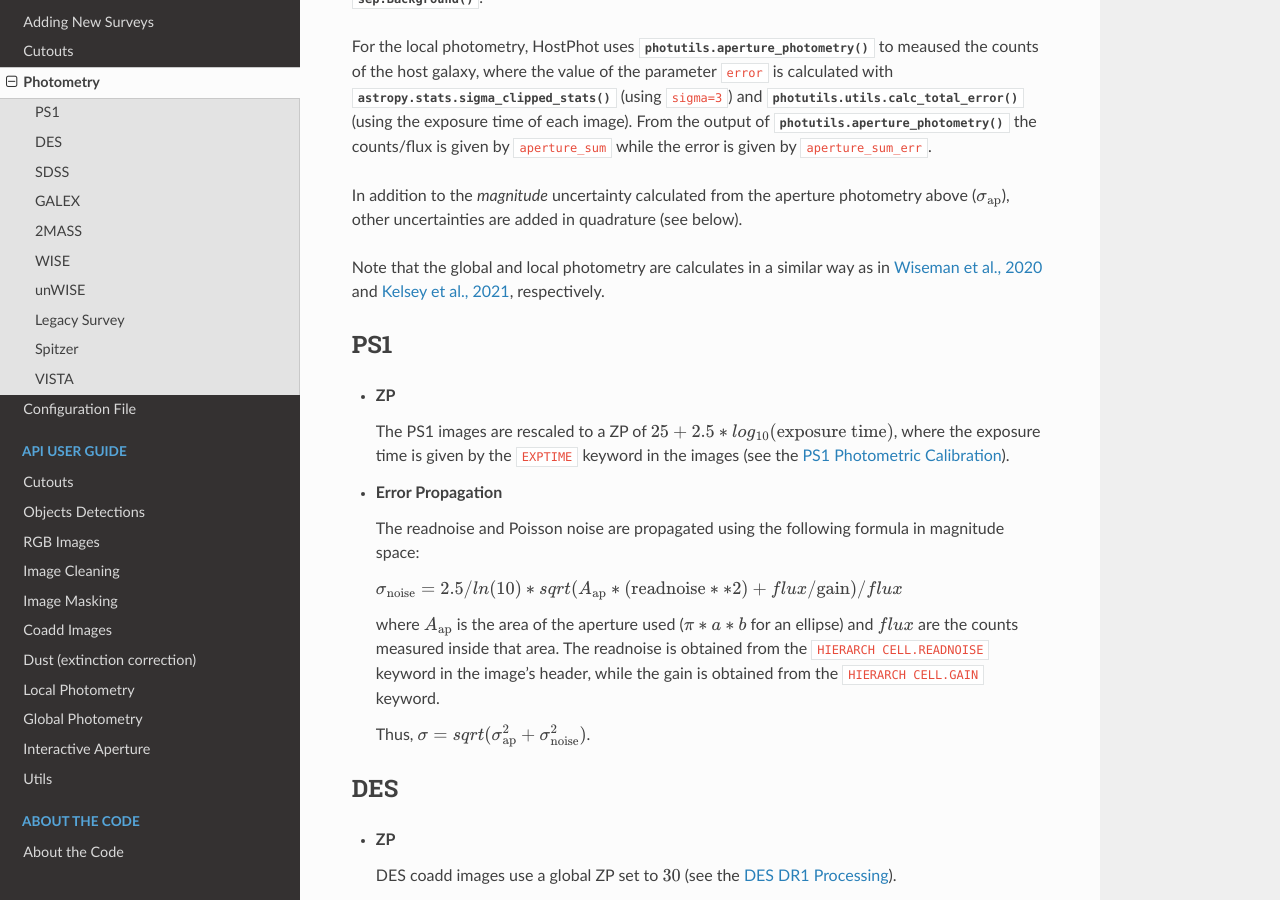
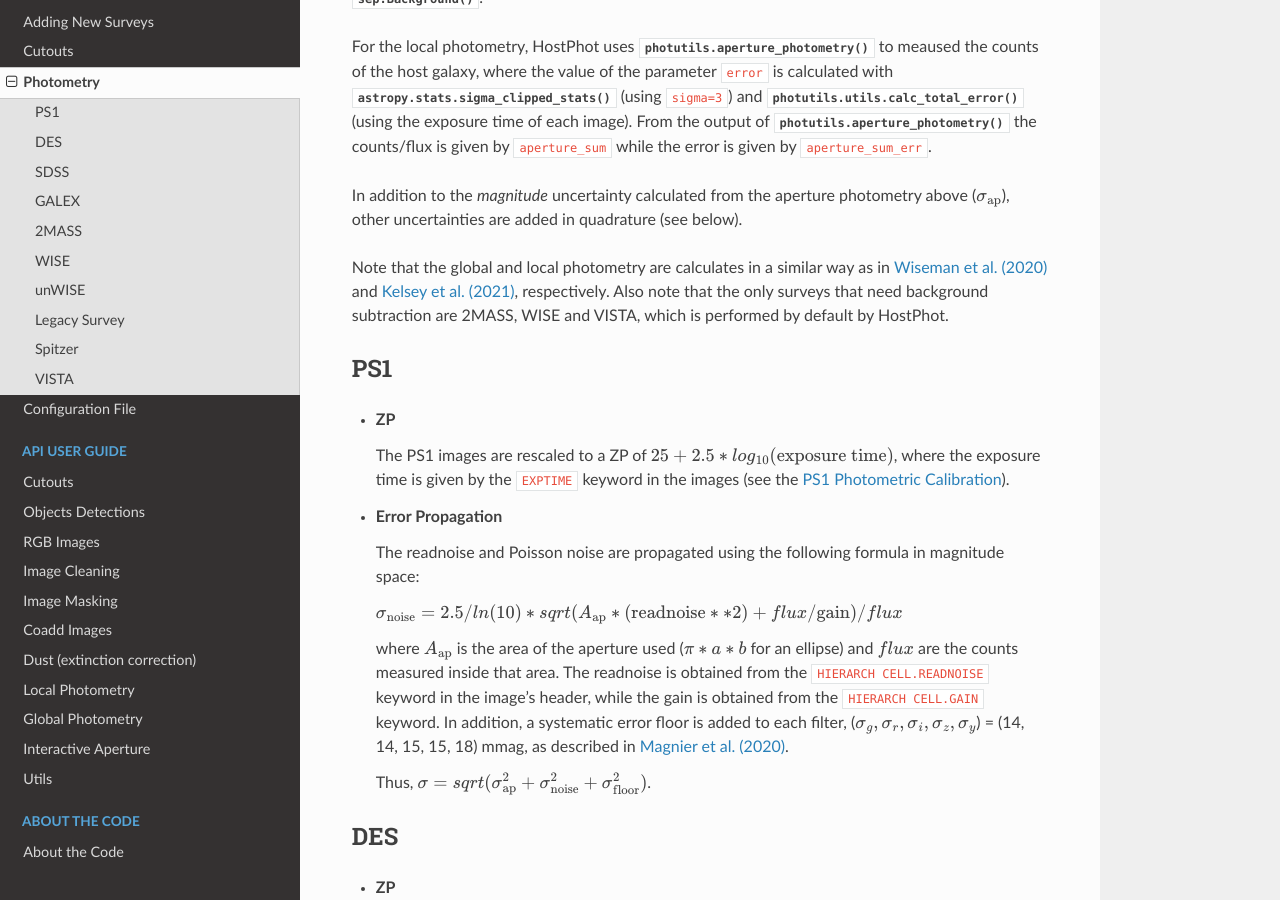
Before and after one commit to temuller/hostphot, a Sphinx documentation site: the page built from docs/further_information/photometry.rst, in a window 1280 px wide and 900 px high, scrolled down 489 px. Built offline with Sphinx 7.4.7 and the Read the Docs theme 2.0.0, drawn with Linux system fonts in a browser that asks for light colours.

Commit message:
updating docs with upcoming version

```diff
--- a/docs/api/cutouts.rst
+++ b/docs/api/cutouts.rst
@@ -14,4 +14,3 @@ Everything related to cutouts is documented bellow:
 .. autofunction:: get_SDSS_images
 .. autofunction:: match_wcs
 .. autofunction:: download_images
-.. autofunction:: pool_download
--- a/docs/examples/preprocessing.rst
+++ b/docs/examples/preprocessing.rst
@@ -34,7 +34,7 @@ Some low-redshift galaxy can have foreground stars "sitting" on top of them. Hos
 	# this also creates new fits files
 	coadd_mask_params = create_mask(name, host_ra, host_dec,
                                 	filt=coadd_filters, survey=survey,
-                                	extract_params=True)
+                                	extract_params=True, threshold=23)
 
 	for filt in 'grizy':
     		create_mask(name, host_ra, host_dec, filt, survey=survey,
--- a/docs/further_information/cutouts.rst
+++ b/docs/further_information/cutouts.rst
@@ -39,7 +39,7 @@ These images are downloaded using `astroquery.skyview <https://astroquery.readth
 GALEX
 ~~~~~
 
-These are downloaded with `astroquery.skyview`. Some header information missing in these images is retrieved from the images obtained with `astroquery.mast.Observations <https://astroquery.readthedocs.io/en/latest/mast/mast.html>`_ (e.g. exposure time). The pixel scaling of the images is 1.5 arcsec/pixel, as described in the `GALEX website <https://asd.gsfc.nasa.gov/archive/galex/FAQ/counts_background.html>`_. The available filters are: :math:`FUV` (far-UV) and :math:`NUV` (near-UV).
+These are downloaded with `astroquery.mast.Observations <https://astroquery.readthedocs.io/en/latest/mast/mast.html>`_. The pixel scaling of the images is 1.5 arcsec/pixel, as described in the `GALEX website <https://asd.gsfc.nasa.gov/archive/galex/FAQ/counts_background.html>`_. The available filters are: :math:`FUV` (far-UV) and :math:`NUV` (near-UV). The user can choose between different surveys: Deep (DIS), Medium (MIS) or All-Sky Imaging Survey (AIS), Nearby Galaxy Survey (NGS) or Guest Investigator Survey (GII). By default, the image with the largest exposure time is downloaded.
 
 .. figure:: static/galex_footprint.jpg
 
--- a/docs/further_information/photometry.rst
+++ b/docs/further_information/photometry.rst
@@ -17,7 +17,7 @@ For the local photometry, HostPhot uses :func:`photutils.aperture_photometry()`
 
 In addition to the `magnitude` uncertainty calculated from the aperture photometry above (:math:`\sigma_{\text{ap}}`), other uncertainties are added in quadrature (see below).
 
-Note that the global and local photometry are calculates in a similar way as in `Wiseman et al., 2020 <https://ui.adsabs.harvard.edu/abs/2020MNRAS.495.4040W/abstract>`_ and `Kelsey et al., 2021  <https://ui.adsabs.harvard.edu/abs/2021MNRAS.501.4861K/abstract>`_, respectively.
+Note that the global and local photometry are calculates in a similar way as in `Wiseman et al. (2020) <https://ui.adsabs.harvard.edu/abs/2020MNRAS.495.4040W/abstract>`_ and `Kelsey et al. (2021)  <https://ui.adsabs.harvard.edu/abs/2021MNRAS.501.4861K/abstract>`_, respectively. Also note that the only surveys that need background subtraction are 2MASS, WISE and VISTA, which is performed by default by HostPhot.
 
 
 PS1
@@ -33,9 +33,9 @@ PS1
 
   :math:`\sigma_{\text{noise}} = 2.5/ln(10) * sqrt(A_{\text{ap}} * (\text{readnoise}**2) + flux / \text{gain}) / flux`
 
-  where :math:`A_{\text{ap}}` is the area of the aperture used (:math:`\pi*a*b` for an ellipse) and :math:`flux` are the counts measured inside that area. The readnoise is obtained from the ``HIERARCH CELL.READNOISE`` keyword in the image's header, while the gain is obtained from the ``HIERARCH CELL.GAIN`` keyword.
+  where :math:`A_{\text{ap}}` is the area of the aperture used (:math:`\pi*a*b` for an ellipse) and :math:`flux` are the counts measured inside that area. The readnoise is obtained from the ``HIERARCH CELL.READNOISE`` keyword in the image's header, while the gain is obtained from the ``HIERARCH CELL.GAIN`` keyword. In addition, a systematic error floor is added to each filter, (:math:`\sigma_g, \sigma_r, \sigma_i, \sigma_z, \sigma_y`) = (14, 14, 15, 15, 18) mmag, as described in `Magnier et al. (2020) <https://ui.adsabs.harvard.edu/abs/2020ApJS..251....6M/abstract>`_.
 
-  Thus, :math:`\sigma = sqrt(\sigma_{\text{ap}}^2 + \sigma_{\text{noise}}^2)`.
+  Thus, :math:`\sigma = sqrt(\sigma_{\text{ap}}^2 + \sigma_{\text{noise}}^2 + \sigma_{\text{floor}}^2)`.
 
 
 
```
Also changed, not shown: docs/examples/photometry_example.rst (+8 -8 lines), docs/examples/static/global.png, docs/examples/static/local.png, docs/examples/static/mask.png.
